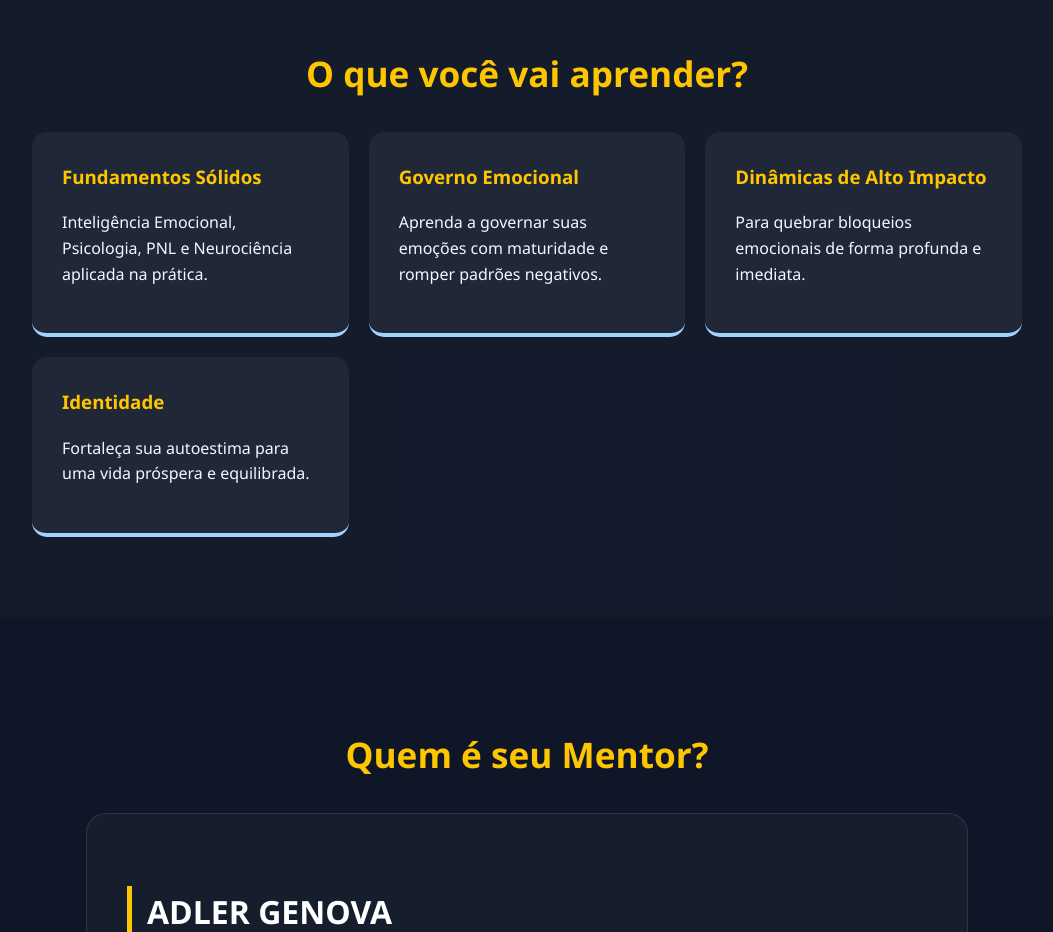
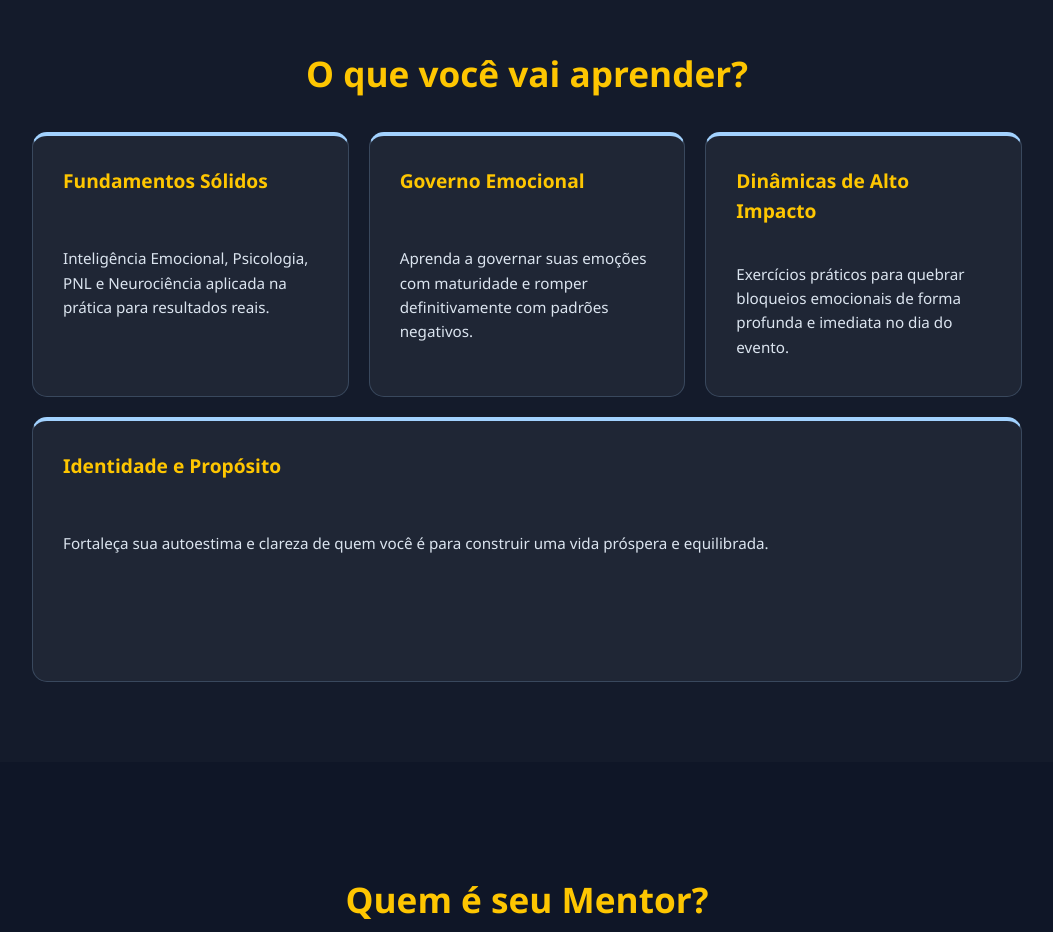
Before and after one commit to institutogenova-lab/o-poder-da-mente, a plain HTML site: page index.html in a window 1280 px wide. Shown: the part 1940-2872 px from the top of the page, without its empty margins (113-1166 px from the left). Drawn offline with Linux system fonts and the light colour scheme.

Commit message:
Update index.html

```diff
--- a/index.html
+++ b/index.html
@@ -149,22 +149,41 @@
             top: -5px;
         }
 
-        /* GRID DE BENEFÍCIOS */
+       /* GRID DE BENEFÍCIOS ATUALIZADO (CARDS RETOS E ALINHADOS) */
         .benefits-grid {
-            display: grid;
-            grid-template-columns: repeat(auto-fit, minmax(250px, 1fr));
+            display: flex; /* Mudamos para Flex para controlar o alinhamento */
+            flex-wrap: wrap;
             gap: 20px;
+            justify-content: center;
         }
 
         .benefit-card {
             background: rgba(255, 255, 255, 0.05);
             padding: 30px;
             border-radius: 15px;
-            border-bottom: 4px solid var(--azul-neon);
+            border: 1px solid rgba(162, 210, 255, 0.2); /* Borda inteira suave */
+            border-top: 4px solid var(--azul-neon); /* Detalhe no topo para alinhar o olhar */
             text-align: left;
+
+            /* Isso faz todos ficarem com a mesma altura */
+            flex: 1 1 250px;
+            display: flex;
+            flex-direction: column;
+            min-height: 200px; /* Altura mínima para não ficarem achatados */
         }
 
-        .benefit-card h3 { color: var(--amarelo-ouro); margin-top: 0; }
+        .benefit-card h3 {
+            color: var(--amarelo-ouro);
+            margin-top: 0;
+            font-size: 1.2em;
+            min-height: 2.4em; /* Alinha os títulos */
+        }
+
+        .benefit-card p {
+            margin-bottom: 0;
+            font-size: 0.95em;
+            color: #dbe4ef;
+        }
 
         /* SOBRE O MENTOR */
         .mentor-box {
@@ -245,22 +264,27 @@
         <div class="container">
             <h2>O que você vai aprender?</h2>
             <div class="benefits-grid">
+
                 <div class="benefit-card">
                     <h3>Fundamentos Sólidos</h3>
-                    <p>Inteligência Emocional, Psicologia, PNL e Neurociência aplicada na prática.</p>
+                    <p>Inteligência Emocional, Psicologia, PNL e Neurociência aplicada na prática para resultados reais.</p>
                 </div>
+
                 <div class="benefit-card">
                     <h3>Governo Emocional</h3>
-                    <p>Aprenda a governar suas emoções com maturidade e romper padrões negativos.</p>
+                    <p>Aprenda a governar suas emoções com maturidade e romper definitivamente com padrões negativos.</p>
                 </div>
+
                 <div class="benefit-card">
                     <h3>Dinâmicas de Alto Impacto</h3>
-                    <p>Para quebrar bloqueios emocionais de forma profunda e imediata.</p>
+                    <p>Exercícios práticos para quebrar bloqueios emocionais de forma profunda e imediata no dia do evento.</p>
                 </div>
+
                 <div class="benefit-card">
-                    <h3>Identidade</h3>
-                    <p>Fortaleça sua autoestima para uma vida próspera e equilibrada.</p>
+                    <h3>Identidade e Propósito</h3>
+                    <p>Fortaleça sua autoestima e clareza de quem você é para construir uma vida próspera e equilibrada.</p>
                 </div>
+
             </div>
         </div>
     </section>
```
